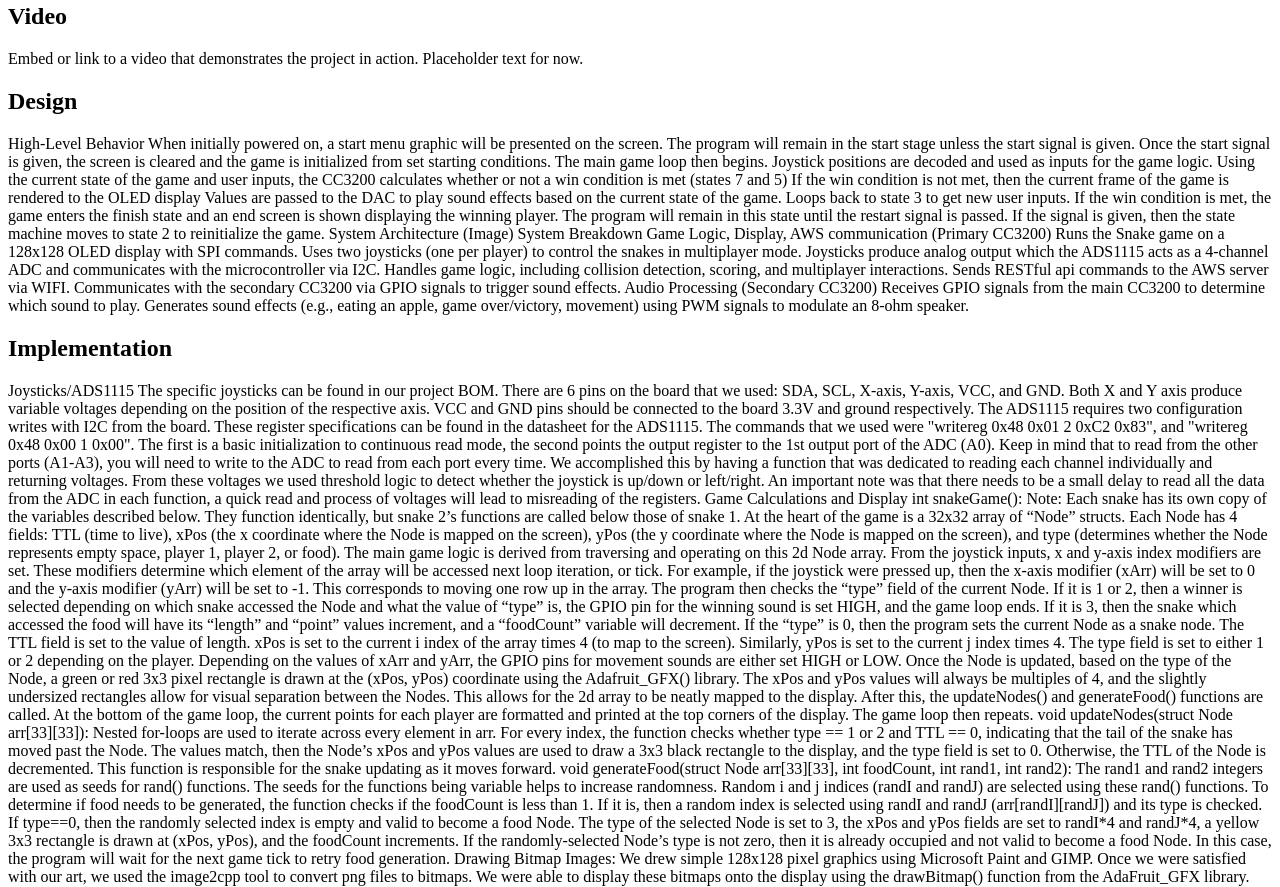
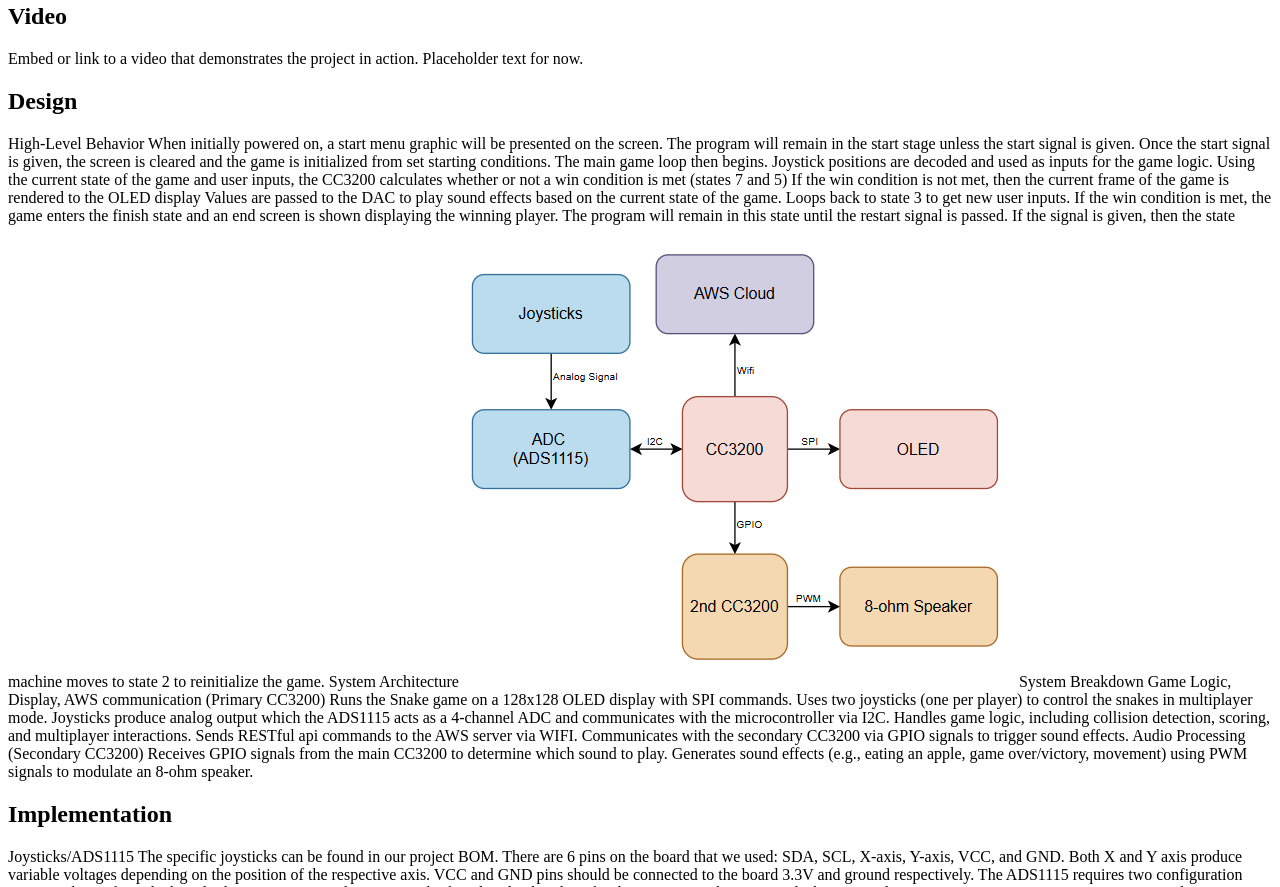
Before and after one commit to AlexV45654/EEC172, a plain HTML site: page index.html in a window 1280 px wide. Shown: the part 455-1342 px from the top of the page. Drawn offline with Linux system fonts and the light colour scheme.

Commit message:
Update index.html

```diff
--- a/index.html
+++ b/index.html
@@ -47,7 +47,7 @@ Values are passed to the DAC to play sound effects based on the current state of
 If the win condition is met, the game enters the finish state and an end screen is shown displaying the winning player. The program will remain in this state until the restart signal is passed. If the signal is given, then the state machine moves to state 2 to reinitialize the game.
 
 System Architecture
-(Image)
+<img src="System architecture.png" />
 System Breakdown
 Game Logic, Display, AWS communication (Primary CC3200)
 Runs the Snake game on a 128x128 OLED display with SPI commands.
```
